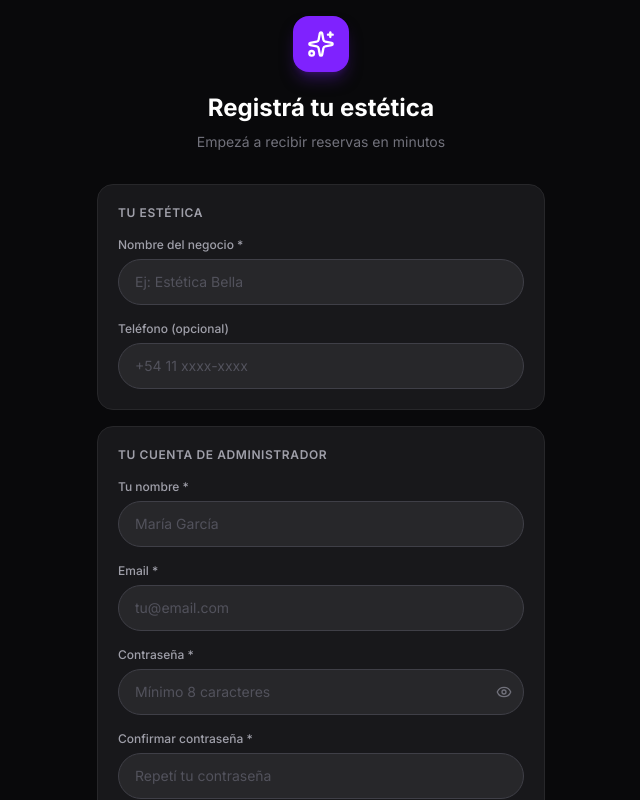
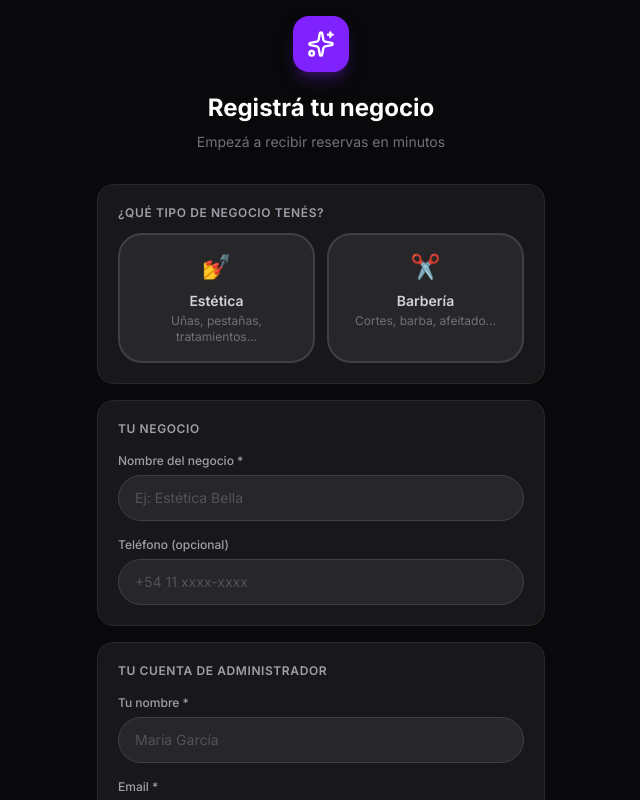
Before and after one commit to chamo0006/Esteticas-, a Next.js app: page /registrar in a window 1280 px wide. Shown: the top 800 px of the page, without its empty margins (319-959 px from the left). Built offline with nearby package versions, Linux system fonts and the light colour scheme.

Commit message:
commit registrar

```diff
--- a/app/api/registrar/route.ts
+++ b/app/api/registrar/route.ts
@@ -23,7 +23,7 @@ export async function POST(req: Request) {
     return NextResponse.json({ error: 'Datos inválidos', detalles: parsed.error.flatten() }, { status: 400 });
   }
 
-  const { nombre, email, telefono, adminNombre, password } = parsed.data;
+  const { nombre, email, telefono, adminNombre, password, tipo_negocio } = parsed.data;
 
   // Verificar que el email no esté en uso
   const { data: existingUser } = await supabase
@@ -42,7 +42,7 @@ export async function POST(req: Request) {
   // Create tenant
   const { data: tenantData, error: tenantError } = await supabase
     .from('tenants')
-    .insert({ slug, nombre, email_contacto: email, telefono: telefono ?? null })
+    .insert({ slug, nombre, email_contacto: email, telefono: telefono ?? null, tipo_negocio })
     .select('id')
     .single();
 
--- a/app/registrar/page.tsx
+++ b/app/registrar/page.tsx
@@ -8,6 +8,7 @@ export default function RegistrarPage() {
   const [form, setForm] = useState({
     nombre: '', email: '', telefono: '',
     adminNombre: '', password: '', confirmPassword: '',
+    tipo_negocio: '' as 'estetica' | 'barberia' | '',
   });
   const [showPass, setShowPass] = useState(false);
   const [loading, setLoading] = useState(false);
@@ -20,6 +21,10 @@ export default function RegistrarPage() {
 
   const handleSubmit = async (e: React.FormEvent) => {
     e.preventDefault();
+    if (!form.tipo_negocio) {
+      setError('Seleccioná el tipo de negocio');
+      return;
+    }
     if (form.password !== form.confirmPassword) {
       setError('Las contraseñas no coinciden');
       return;
@@ -37,6 +42,7 @@ export default function RegistrarPage() {
           telefono: form.telefono,
           adminNombre: form.adminNombre,
           password: form.password,
+          tipo_negocio: form.tipo_negocio,
         }),
       });
 
@@ -60,7 +66,7 @@ export default function RegistrarPage() {
         <div className="w-16 h-16 rounded-full bg-emerald-500/20 flex items-center justify-center mx-auto mb-5">
           <Check className="w-8 h-8 text-emerald-400" />
         </div>
-        <h2 className="text-2xl font-bold text-white mb-2">¡Tu estética está lista!</h2>
+        <h2 className="text-2xl font-bold text-white mb-2">¡Tu negocio está listo!</h2>
         <p className="text-zinc-400 text-sm mb-6">
           Tu URL pública es <strong className="text-violet-400">/{success.slug}</strong>.
           Te enviamos los datos de acceso por email.
@@ -83,14 +89,51 @@ export default function RegistrarPage() {
           <div className="w-14 h-14 rounded-2xl bg-violet-600 flex items-center justify-center mx-auto mb-5 shadow-lg shadow-violet-900/50">
             <Sparkles className="w-7 h-7 text-white" />
           </div>
-          <h1 className="text-2xl font-bold text-white">Registrá tu estética</h1>
+          <h1 className="text-2xl font-bold text-white">Registrá tu negocio</h1>
           <p className="text-zinc-500 text-sm mt-2">Empezá a recibir reservas en minutos</p>
         </div>
 
         <form onSubmit={handleSubmit} className="space-y-4">
+
+          {/* Tipo de negocio */}
+          <div className="bg-zinc-900 rounded-2xl p-5 space-y-3 border border-zinc-800">
+            <p className="text-xs font-semibold text-zinc-400 uppercase tracking-wider">¿Qué tipo de negocio tenés?</p>
+            <div className="grid grid-cols-2 gap-3">
+              {([
+                { value: 'estetica', emoji: '💅', label: 'Estética', desc: 'Uñas, pestañas, tratamientos...' },
+                { value: 'barberia', emoji: '✂️', label: 'Barbería', desc: 'Cortes, barba, afeitado...' },
+              ] as const).map(({ value, emoji, label, desc }) => {
+                const selected = form.tipo_negocio === value;
+                return (
+                  <button
+                    key={value}
+                    type="button"
+                    onClick={() => set('tipo_negocio', value)}
+                    className={`relative flex flex-col items-center gap-2 p-4 rounded-xl border-2 transition-all text-center ${
+                      selected
+                        ? 'border-violet-500 bg-violet-500/10'
+                        : 'border-zinc-700 hover:border-zinc-500 bg-zinc-800'
+                    }`}
+                  >
+                    {selected && (
+                      <span className="absolute top-2 right-2 w-5 h-5 rounded-full bg-violet-500 flex items-center justify-center">
+                        <Check className="w-3 h-3 text-white" />
+                      </span>
+                    )}
+                    <span className="text-2xl">{emoji}</span>
+                    <div>
+                      <p className={`text-sm font-semibold ${selected ? 'text-violet-300' : 'text-zinc-300'}`}>{label}</p>
+                      <p className="text-xs text-zinc-500 mt-0.5">{desc}</p>
+                    </div>
+                  </button>
+                );
+              })}
+            </div>
+          </div>
+
           {/* Datos del negocio */}
           <div className="bg-zinc-900 rounded-2xl p-5 space-y-4 border border-zinc-800">
-            <p className="text-xs font-semibold text-zinc-400 uppercase tracking-wider">Tu estética</p>
+            <p className="text-xs font-semibold text-zinc-400 uppercase tracking-wider">Tu negocio</p>
             <div>
               <label className="block text-xs font-medium text-zinc-400 mb-1.5">Nombre del negocio *</label>
               <input
@@ -176,7 +219,7 @@ export default function RegistrarPage() {
             disabled={loading}
             className="w-full py-3.5 bg-violet-600 hover:bg-violet-500 disabled:bg-zinc-800 disabled:text-zinc-500 text-white font-semibold rounded-xl transition-all flex items-center justify-center gap-2 shadow-lg shadow-violet-900/30"
           >
-            {loading ? <><Loader2 className="w-4 h-4 animate-spin" /> Creando tu cuenta...</> : 'Crear mi estética gratis'}
+            {loading ? <><Loader2 className="w-4 h-4 animate-spin" /> Creando tu cuenta...</> : 'Crear mi negocio gratis'}
           </button>
 
           <p className="text-center text-zinc-600 text-xs">
--- a/lib/schemas.ts
+++ b/lib/schemas.ts
@@ -19,11 +19,12 @@ export const loginAdminSchema = z.object({
 });
 
 export const registrarTenantSchema = z.object({
-  nombre:     z.string().min(2).max(255),
-  email:      z.string().email(),
-  telefono:   z.string().optional(),
+  nombre:      z.string().min(2).max(255),
+  email:       z.string().email(),
+  telefono:    z.string().optional(),
   adminNombre: z.string().min(2).max(255),
-  password:   z.string().min(8, 'La contraseña debe tener al menos 8 caracteres'),
+  password:    z.string().min(8, 'La contraseña debe tener al menos 8 caracteres'),
+  tipo_negocio: z.enum(['estetica', 'barberia']).default('estetica'),
 });
 
 export const configuracionSchema = z.object({
```
Also changed, not shown: 1 other file (tests, documents, lock files or other folders).
